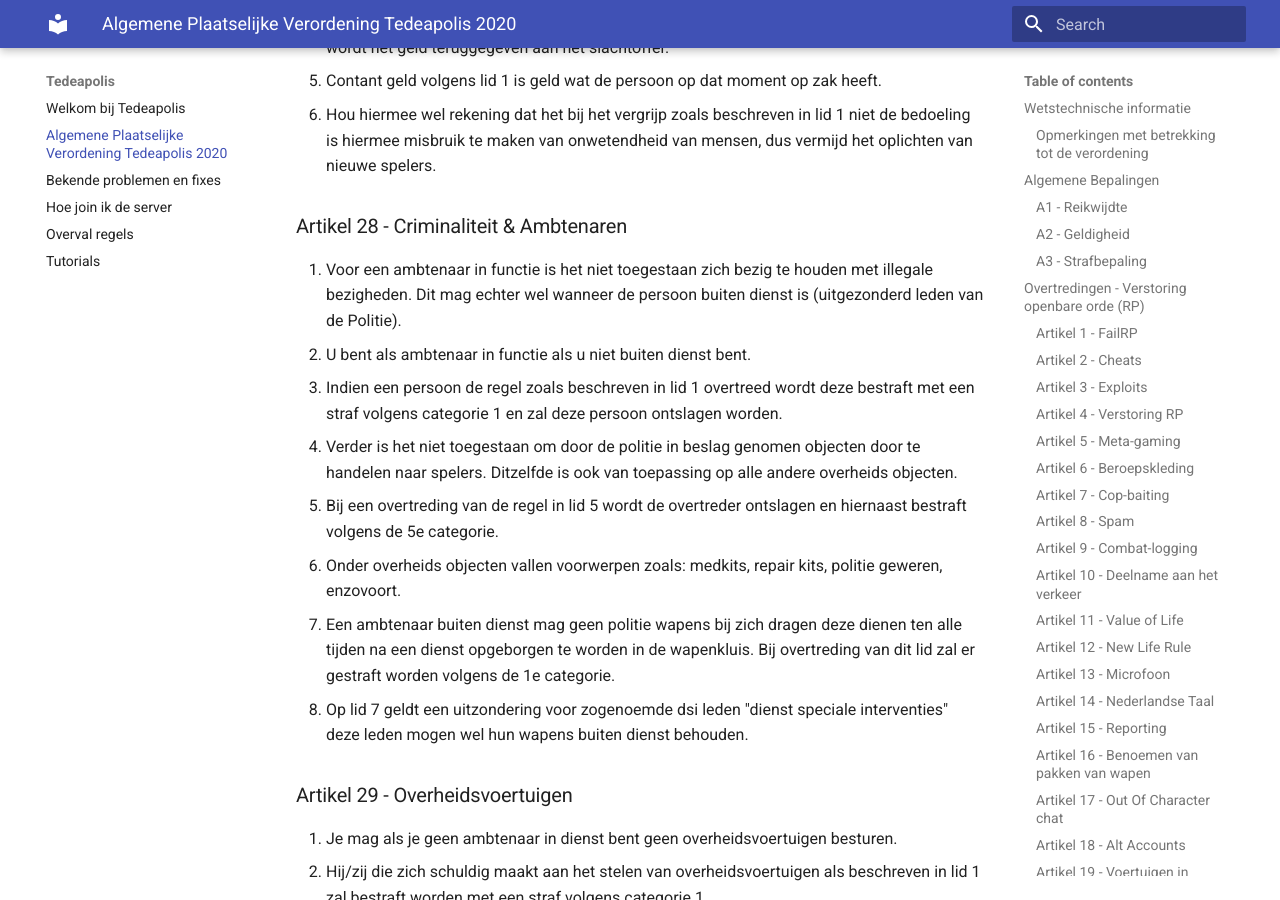
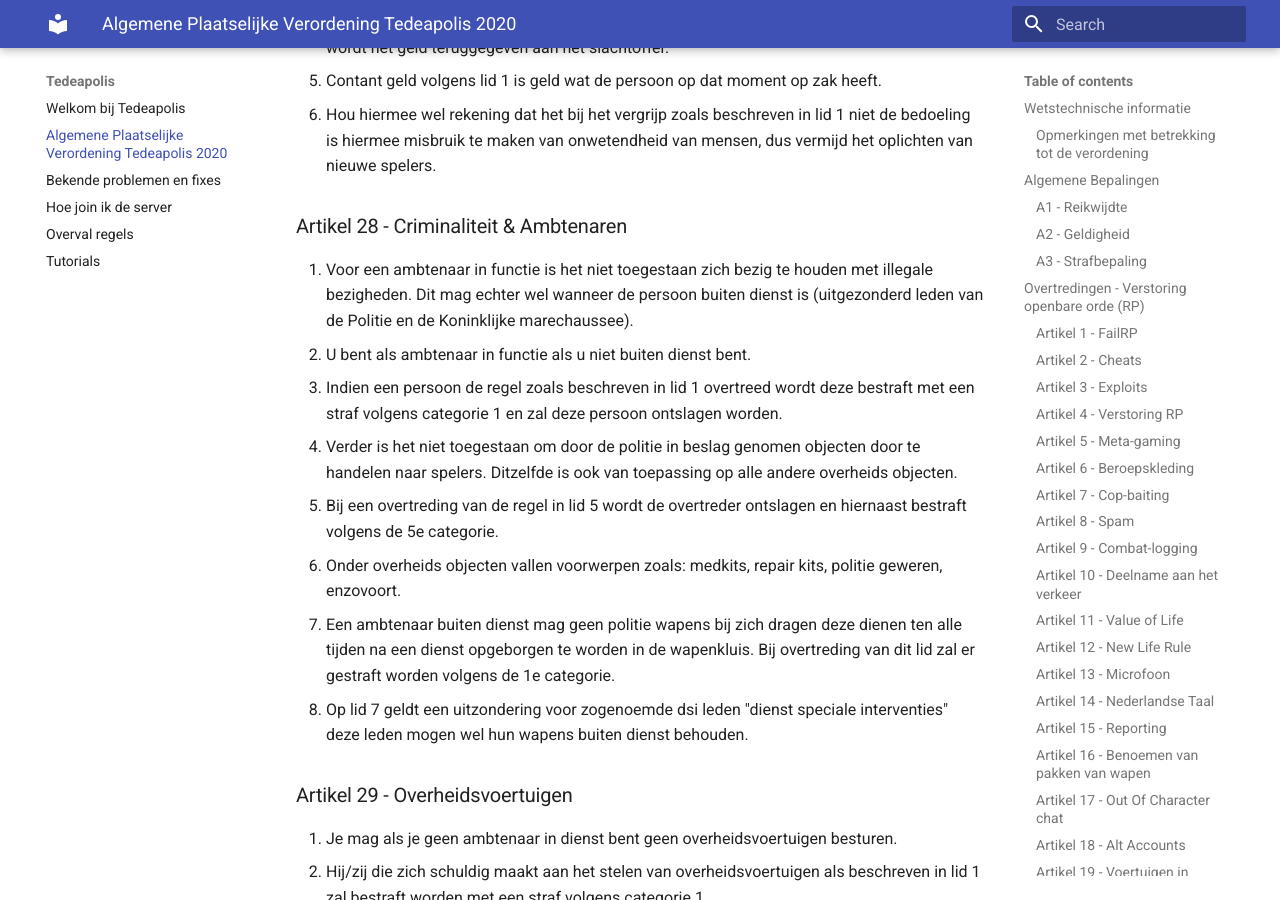
Before and after one commit to Tedeapolis/Tedeapolis, an MkDocs documentation site: the page built from docs/Algemene Plaateslijke Verordening Tedeapolis.md, in a window 1280 px wide and 900 px high, scrolled down 9471 px. Built offline with MkDocs 1.6.1 and Material for MkDocs 9.7.7, drawn with Linux system fonts in a browser that asks for light colours.

Commit message:
Aanpassing Artikel 28 - Criminaliteit en Ambtenaren lid 1: Verduidelijking van dit lid

```diff
--- a/docs/Algemene Plaateslijke Verordening Tedeapolis.md
+++ b/docs/Algemene Plaateslijke Verordening Tedeapolis.md
@@ -231,7 +231,7 @@ De overtreding beschreven in lid 1 staat bekend als “spam”
 
 ### Artikel 28 - Criminaliteit & Ambtenaren
 
-1. Voor een ambtenaar in functie is het niet toegestaan zich bezig te houden met illegale bezigheden. Dit mag echter wel wanneer de persoon buiten dienst is (uitgezonderd leden van de Politie).
+1. Voor een ambtenaar in functie is het niet toegestaan zich bezig te houden met illegale bezigheden. Dit mag echter wel wanneer de persoon buiten dienst is (uitgezonderd leden van de Politie en de Koninklijke marechaussee).
 2. U bent als ambtenaar in functie als u niet buiten dienst bent.
 3. Indien een persoon de regel zoals beschreven in lid 1 overtreed wordt deze bestraft met een straf volgens categorie 1 en zal deze persoon ontslagen worden.
 4. Verder is het niet toegestaan om door de politie in beslag genomen objecten door te handelen naar spelers. Ditzelfde is ook van toepassing op alle andere overheids objecten.
```
